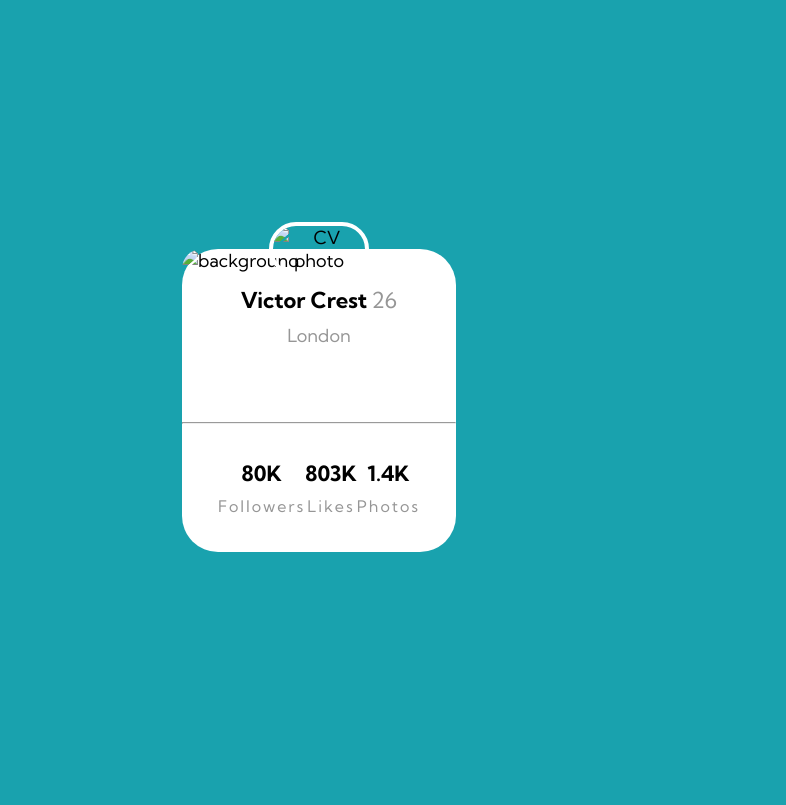
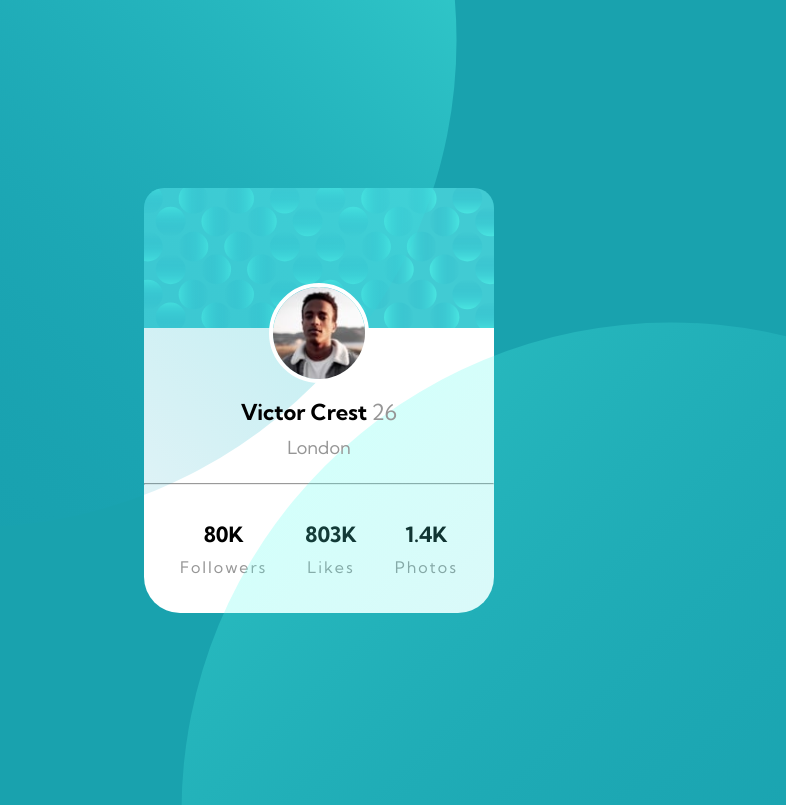
Before and after one commit to rocioizq/Profile-card-solution, a plain HTML site: page index.html in a window 1280 px wide. Shown: the top 805 px of the page, without its empty margins (321-1107 px from the left). Drawn offline with Linux system fonts and the light colour scheme; the site is published under a folder, as on GitHub Pages, so addresses that start at the root find nothing.

Commit message:
Update index.html

```diff
--- a/index.html
+++ b/index.html
@@ -13,17 +13,17 @@
 
   <main>
 
-    <img src="/images/bg-pattern-top.svg" alt="pattern" class="top-pattern">
-    <img src="/images/bg-pattern-bottom.svg" alt="pattern" class="bottom-pattern">
+    <img src="images/bg-pattern-top.svg" alt="pattern" class="top-pattern">
+    <img src="images/bg-pattern-bottom.svg" alt="pattern" class="bottom-pattern">
 
     <div class="container">
       <div class="pattern">
-        <img src="/images/bg-pattern-card.svg" alt="background" style="width: auto;">
+        <img src="images/bg-pattern-card.svg" alt="background" style="width: auto;">
       </div>
 
       <div class="card">
         <div class="image">
-          <img class="cv" src="/images/image-victor.jpg" alt="CV photo">
+          <img class="cv" src="images/image-victor.jpg" alt="CV photo">
         </div>
 
         <h1> Victor Crest</h1>
```
